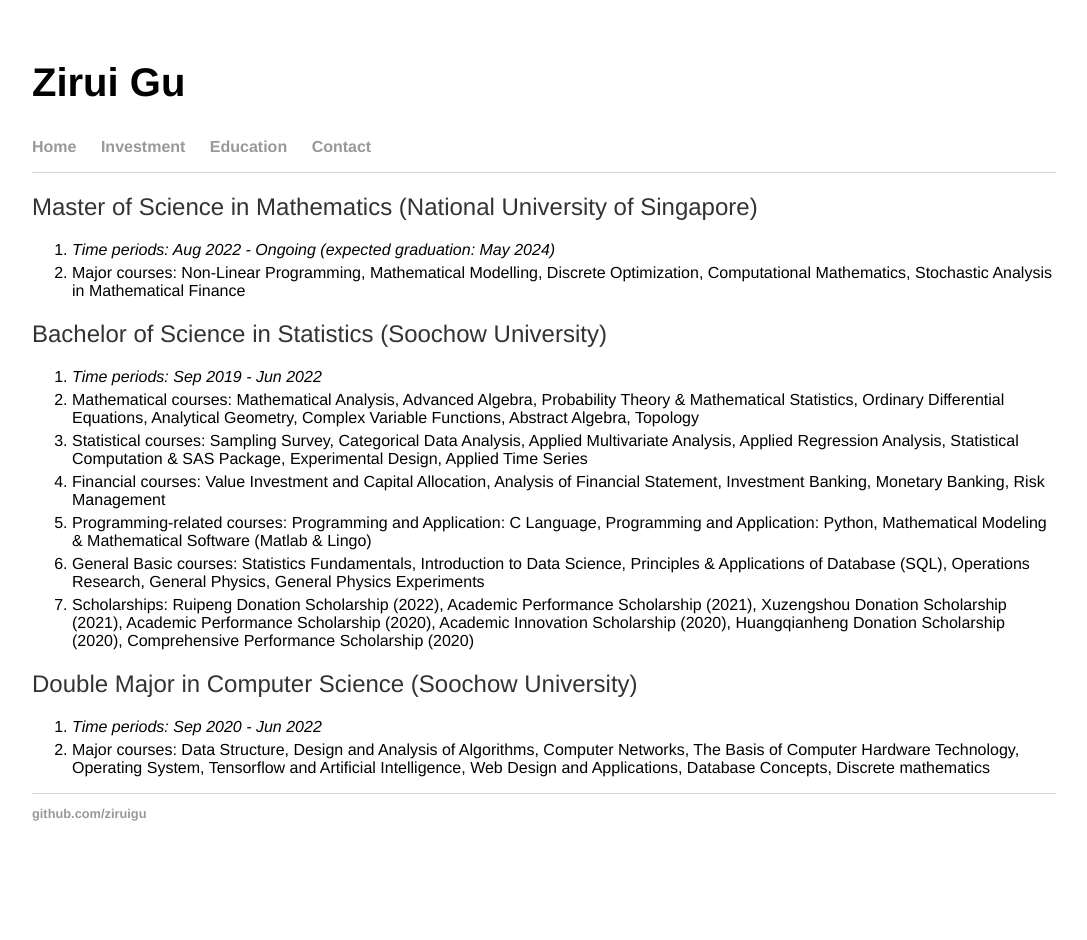
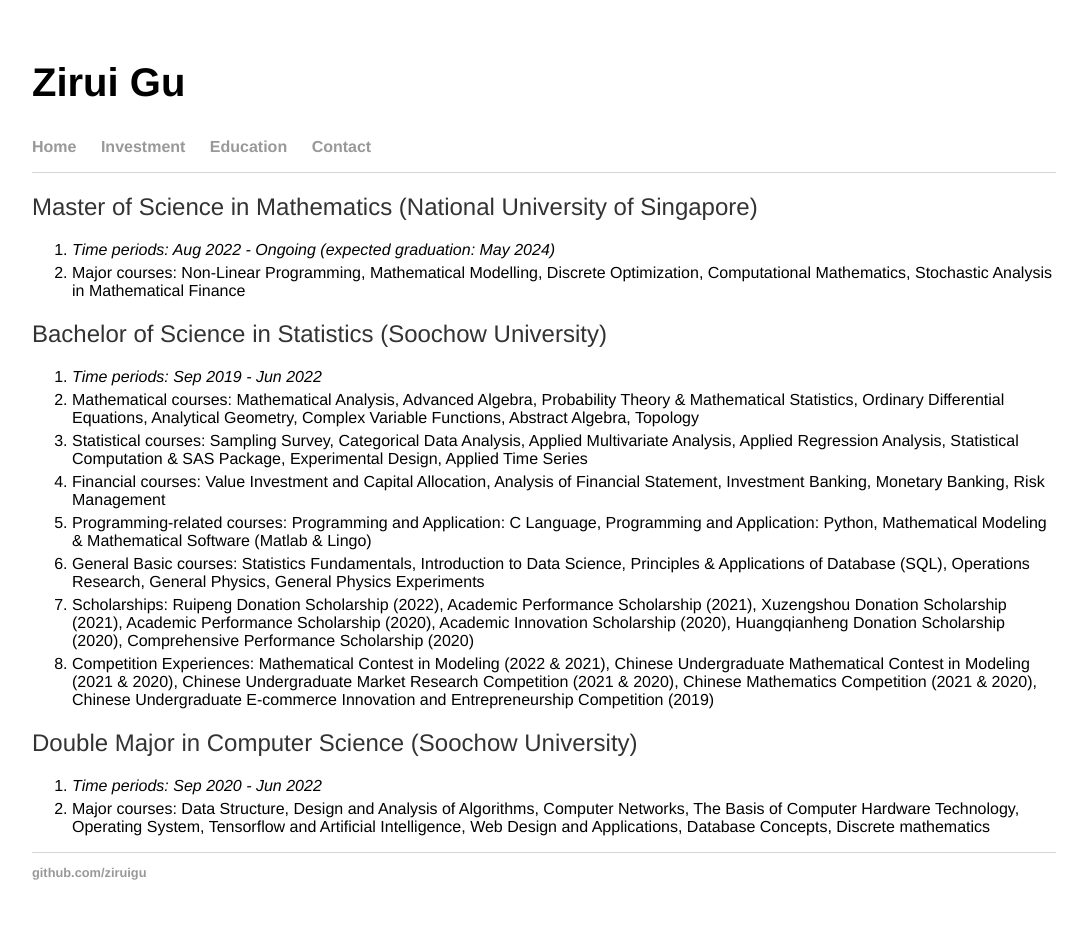
Before and after one commit to ziruigu/ziruigu.github.io, a Jekyll site: the page built from education/index.html, in a window 1280 px wide. Shown: the whole page, without its empty margins (96-1183 px from the left). Built offline with Jekyll 4.4.1, drawn with Linux system fonts in a browser that asks for light colours; before the commit the page ends 900 px from its top, so only the background shows below that.

Commit message:
Update index.html

```diff
--- a/education/index.html
+++ b/education/index.html
@@ -19,6 +19,7 @@
  <li>Programming-related courses: Programming and Application: C Language, Programming and Application: Python, Mathematical Modeling & Mathematical Software (Matlab & Lingo)</li>
  <li>General Basic courses: Statistics Fundamentals, Introduction to Data Science, Principles & Applications of Database (SQL), Operations Research, General Physics, General Physics Experiments</li>
  <li>Scholarships: Ruipeng Donation Scholarship (2022), Academic Performance Scholarship (2021), Xuzengshou Donation Scholarship (2021), Academic Performance Scholarship (2020), Academic Innovation Scholarship (2020), Huangqianheng Donation Scholarship (2020), Comprehensive Performance Scholarship (2020) </li>
+ <li>Competition Experiences: Mathematical Contest in Modeling (2022 & 2021), Chinese Undergraduate Mathematical Contest in Modeling (2021 & 2020), Chinese Undergraduate Market Research Competition (2021 & 2020), Chinese Mathematics Competition (2021 & 2020), Chinese Undergraduate E-commerce Innovation and Entrepreneurship Competition (2019) </li>
   </ol>
 
   <h2>Double Major in Computer Science (Soochow University)</h2>
```
